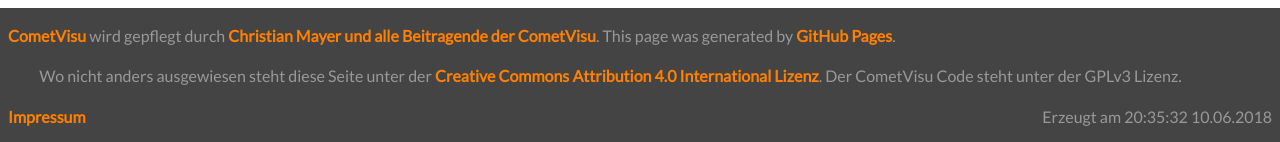
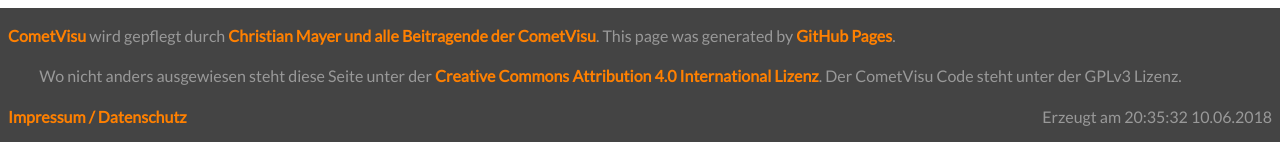
Before and after one commit to CometVisu/cometvisu.github.io, a Jekyll site: the page built from index.de.md, in a window 1280 px wide. Shown: the part 2034-2176 px from the top of the page. Built offline with Jekyll 4.4.1, drawn with Linux system fonts in a browser that asks for light colours; some web fonts are replaced; comment, search, counter and statistics services are not loaded; part of the change alters nothing that is shown.

Commit message:
Cookie dialog

```diff
--- a/_config.yml
+++ b/_config.yml
@@ -76,7 +76,7 @@ t:
       name: "Facts &amp; Features"
       url: "/features.de"
     about:
-      name: "Impressum"
+      name: "Impressum / Datenschutz"
       url: "/about.de"
     news:
       name: "Neuigkeiten"
--- a/_includes/head.html
+++ b/_includes/head.html
@@ -114,3 +114,62 @@ Fill global variable to make multi language handling easier:
     }
   </style>
   {% endif %}
+  <link rel="stylesheet" type="text/css" href="//cdnjs.cloudflare.com/ajax/libs/cookieconsent2/3.0.3/cookieconsent.min.css" />
+  <script src="//cdnjs.cloudflare.com/ajax/libs/cookieconsent2/3.0.3/cookieconsent.min.js"></script>
+  <script>
+  window.addEventListener("load", function(){
+  window.cookieconsent.initialise({
+    "palette": {
+      "popup": {
+        "background": "#eb6c44",
+        "text": "#ffffff"
+      },
+      "button": {
+        "background": "#f5d948"
+      }
+    },
+    "position": "top",
+    "type": "opt-out",
+    onInitialise: function (status) {
+      var type = this.options.type;
+      var didConsent = this.hasConsented();
+      if (type == 'opt-in' && didConsent) {
+        // enable cookies
+      }
+      if (type == 'opt-out' && !didConsent) {
+        // disable cookies
+        gaOptout()
+      }
+    },
+
+    onStatusChange: function(status, chosenBefore) {
+      var type = this.options.type;
+      var didConsent = this.hasConsented();
+      if (type == 'opt-in' && didConsent) {
+        // enable cookies
+      }
+      if (type == 'opt-out' && !didConsent) {
+        // disable cookies
+        gaOptout()
+      }
+    },
+
+    onRevokeChoice: function() {
+      var type = this.options.type;
+      if (type == 'opt-in') {
+        // disable cookies
+      }
+      if (type == 'opt-out') {
+        // enable cookies
+        gaOptout()
+      }
+    },
+    "content": {
+      "message": "Diese Webseite nutzt Cookies um einen optimalen Service bereitstellen zu können.",
+      "dismiss": "Akzeptieren",
+      "deny": "Cookies ablehnen",
+      "link": "Mehr Informationen.",
+      "href": "http://cometvisu.org/about.de"
+    }
+  })});
+  </script>
```
